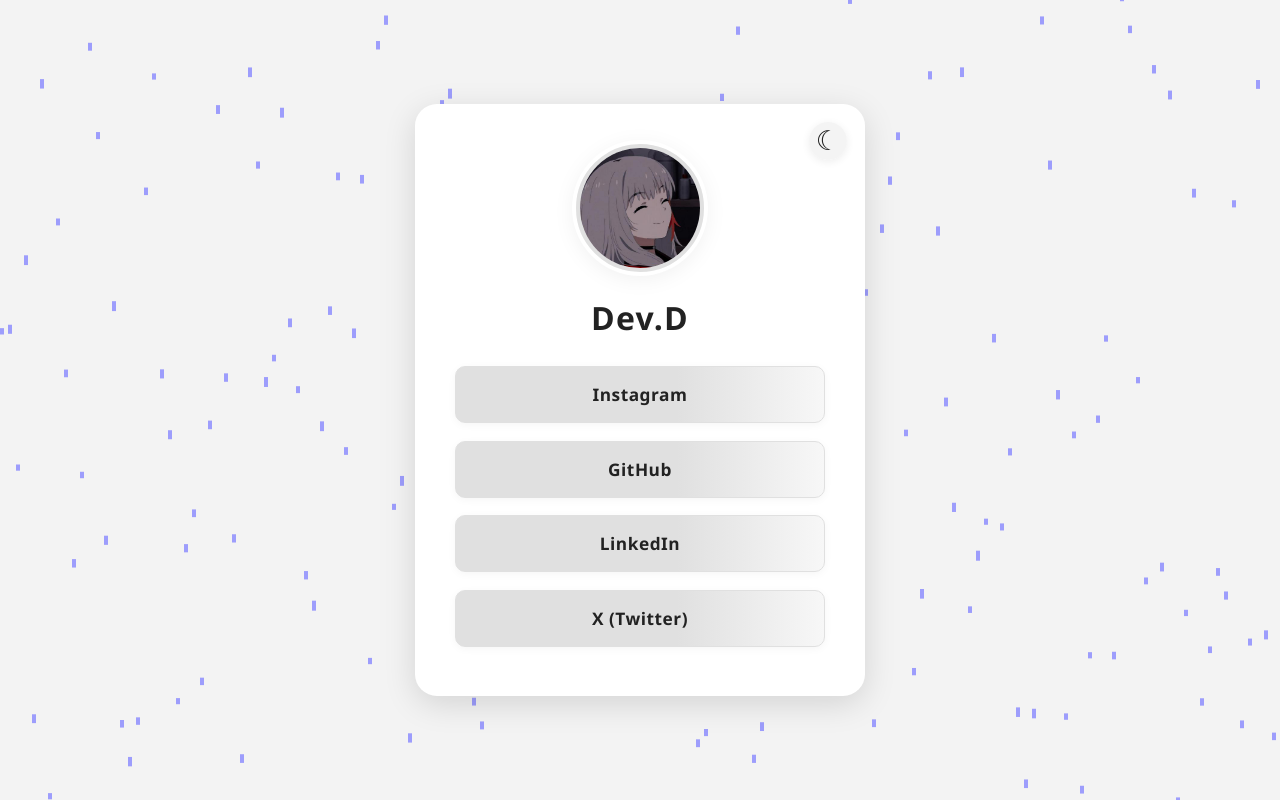
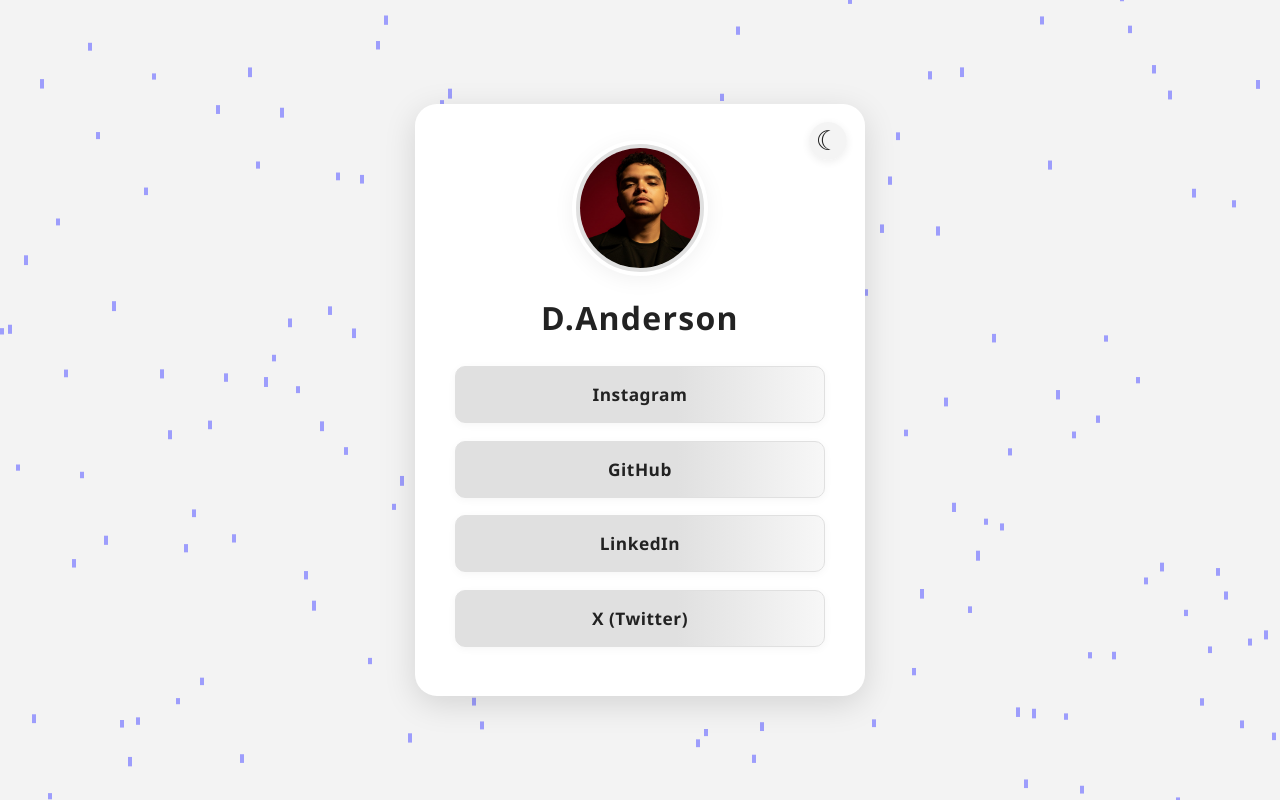
Before and after one commit to DevADOBAN/Linktree, a plain HTML site: page index.html in a window 1280 px wide. Drawn offline with Linux system fonts and the light colour scheme.

Commit message:
Update index.html

```diff
--- a/index.html
+++ b/index.html
@@ -10,8 +10,8 @@
     <canvas id="rain-bg"></canvas>
     <div class="container">
         <button id="toggle-theme" aria-label="Alternar tema">🌙</button>
-        <img src="Imagem/Dev.jpg" alt="Sua Foto" class="profile-pic">
-        <h1>Dev.D</h1>
+        <img src="Imagem/PRO.png" alt="Sua Foto" class="profile-pic">
+        <h1>D.Anderson</h1>
         <ul class="links">
             <li><a href="https://www.instagram.com/d.gomesxx/profilecard/?igsh=d2s0OWxsbjA1OTRp" target="_blank">Instagram</a></li>
             <li><a href="https://github.com/DevADOBAN" target="_blank">GitHub</a></li>
@@ -81,4 +81,5 @@ function drawRain() {
 drawRain();
     </script>
 </body>
+
 </html>
```
